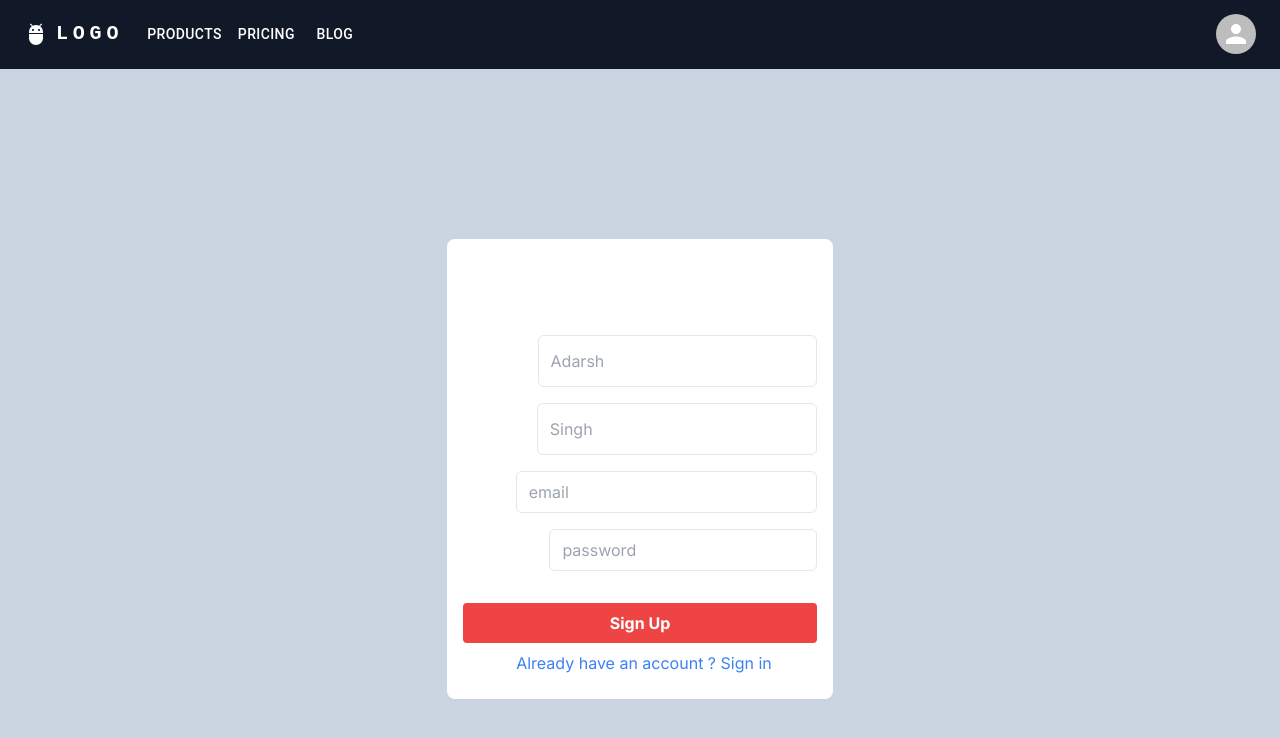
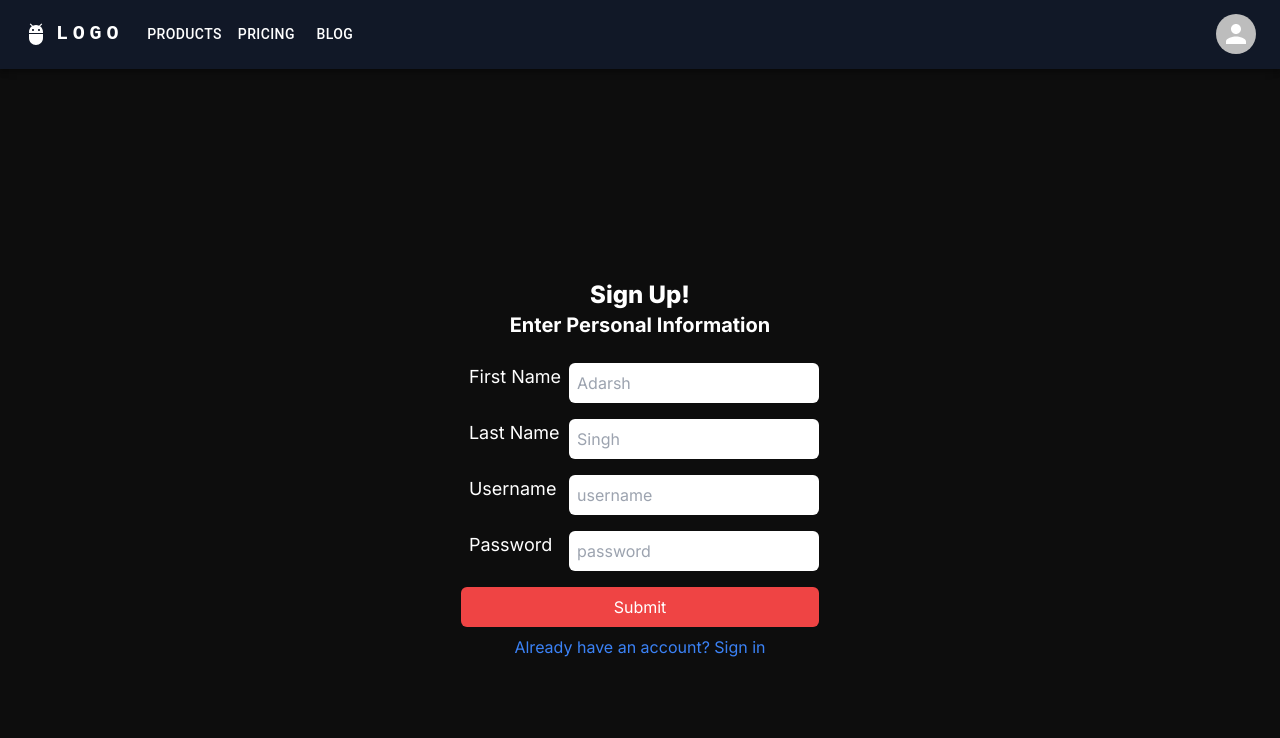
Before and after one commit to AdarshSingh9540/frontendPart, a Next.js app: page /signup in a window 1280 px wide. Shown: the top 738 px of the page. Built offline with nearby package versions, Linux system fonts and the light colour scheme.

Commit message:
auth update

```diff
--- a/package.json
+++ b/package.json
@@ -12,9 +12,11 @@
     "@emotion/react": "^11.11.4",
     "@emotion/styled": "^11.11.5",
     "@fontsource/roboto": "^5.0.13",
+    "@kinde-oss/kinde-auth-nextjs": "^2.2.13",
     "@mui/icons-material": "^5.15.19",
     "@mui/material": "^5.15.19",
     "@mui/styled-engine-sc": "^6.0.0-alpha.18",
+    "axios": "^1.7.2",
     "clsx": "^2.1.1",
     "framer-motion": "^11.2.10",
     "next": "14.2.3",
--- a/src/app/signup/page.tsx
+++ b/src/app/signup/page.tsx
@@ -1,95 +1,106 @@
 'use client'
-import React, { useState, useEffect } from 'react';
-import axios from 'axios';
+import React, { useState } from 'react';
+import axios from "axios";
 
-function SignUp() {
-    const [firstname, setFirstName] = useState("");
+function Page() {
+    const [firstName, setFirstName] = useState("");
+    const [lastName, setLastName] = useState("");
     const [email, setEmail] = useState("");
-    const [pass, setPass] = useState("");
-    const [lastname, setLastName] = useState("");
+    const [password, setPassword] = useState("");
 
+    const handleFirstNameChange = (e) => {
+        setFirstName(e.target.value);
+    }
 
-    useEffect(() => {
-        console.log(localStorage.getItem('firstName'));
-    }, []);
+    const handleLastNameChange = (e) => {
+        setLastName(e.target.value);
+    }
 
-    const handleFirstNameChange = (e:any) => {
-        const value = e.target.value;
-        setFirstName(value);
-        localStorage.setItem("firstname", value);
-    };
+    const handleUsernameChange = (e) => {
+        setEmail(e.target.value);
+    }
 
-    const handleLastNameChange = (e:any) => {
-        const value = e.target.value;
-        setLastName(value);
-        localStorage.setItem("lastname", value);
-    };
-
-    const handleEmailChange = (e:any) => {
-        const value = e.target.value;
-        setEmail(value);
-        localStorage.setItem("email", value);
-    };
-
-    const handlePassChange = (e:any) => {
-        const value = e.target.value;
-        setPass(value);
-        localStorage.setItem("password", value);
-    };
-
-    const handleSignUp = async () => {
-        try {
-            localStorage.removeItem("firstName");
-            const response = await axios.post("https://paytm-basic-backend.vercel.app/api/v1/user/signup", {
-                username: email,
-                firstname,
-                lastname,
-                password: pass
-            });
-
-            localStorage.setItem("token", response.data.token);
-            localStorage.setItem("firstName", firstname);
-
-            navigate("/dashboard");
-        } catch (error) {
-            console.error("Error signing up:", error);
+    const handlePasswordChange = (e) => {
+        setPassword(e.target.value);
     }
-    };
-
 
     return (
-        <div className='bg-slate-300 h-screen flex justify-center'>
-            <div className='flex flex-col justify-center'>
-                <div className='rounded-lg bg-white w-84 text-center p-4 px-4 h-mamx'>
-                    <h1 className="text-xl font-bold mb-4">Sign Up</h1>
-                    <p className="text-sm mb-4">Enter your details for signup</p>
-                    <div className="mb-4 flex">
-                        <label htmlFor="firstName" className="block mb-1 mr-2">First Name:</label>
-                        <input type="text" id="firstName" value={firstname} onChange={handleFirstNameChange} className="w-full px-3 py-2 border rounded-md" placeholder="Adarsh" />
+        <div className='flex items-center justify-center min-h-screen'>
+            <div>
+                <div className='flex flex-col justify-center items-center mb-6'>
+                    <h2 className='text-2xl font-extrabold'>Sign Up!</h2>
+                    <h4 className='text-xl font-bold'>Enter Personal Information</h4>
                 </div>
-                    <div className="mb-4 flex">
-                        <label htmlFor="lastName" className="block mb-1 mr-2">Last Name:</label>
-                        <input type="text" id="lastName" value={lastname} onChange={handleLastNameChange} className="w-full px-3 py-2 border rounded-md" placeholder="Singh" />
+                <div className='flex justify-between my-4'>
+                    <label className='mx-2 text-lg' htmlFor="firstName">First Name</label>
+                    <input
+                        className='p-2 text-black rounded-md'
+                        type="text"
+                        id="firstName"
+                        placeholder='Adarsh'
+                        value={firstName}
+                        onChange={handleFirstNameChange}
+                    />
                 </div>
-                    <div className="mb-4 flex">
-                        <label htmlFor="email" className="block mb-1 mr-2">Email:</label>
-                        <input type="email" id="email" value={email} onChange={handleEmailChange} className="w-full px-3 py-2 border rounded-md" placeholder="email" />
+                <div className='flex justify-between my-4'>
+                    <label className='mx-2 text-lg' htmlFor="lastName">Last Name</label>
+                    <input
+                        className='p-2 text-black rounded-md'
+                        type="text"
+                        id="lastName"
+                        placeholder='Singh'
+                        value={lastName}
+                        onChange={handleLastNameChange}
+                    />
                 </div>
-                    <div className="mb-4 flex">
-                        <label htmlFor="password" className="block mb-1 mr-2">Password:</label>
-                        <input type="password" id="password" value={pass} onChange={handlePassChange} className="w-full px-3 py-2 border rounded-md" placeholder="password" />
+                <div className='flex justify-between my-4'>
+                    <label className='mx-2 text-lg' htmlFor="username">Username</label>
+                    <input
+                        className='p-2 text-black rounded-md'
+                        type="text"
+                        id="username"
+                        placeholder='username'
+                        value={email
+                        }
+                        onChange={handleUsernameChange}
+                    />
                 </div>
-                    <div className='pt-4 flex flex-col '>
-                        <button onClick={handleSignUp} className="bg-red-500 hover:bg-red-600 text-white font-bold py-2 px-4 rounded">Sign Up</button>
-                        <button className="text-blue-500 hover:text-blue-600 ml-2 my-2" onClick={() => navigate("/signin")}>Already have an account ? Sign in</button>
+                <div className='flex justify-between my-4'>
+                    <label className='mx-2  text-lg' htmlFor="password">Password</label>
+                    <input
+                        className='p-2 text-black rounded-md'
+                        type="password"
+                        id="password"
+                        placeholder='password'
+                        value={password}
+                        onChange={handlePasswordChange}
+                    />
                 </div>
                 <div>
-                        {localStorage.getItem('first')}
+                    <button
+
+                    className='bg-red-500 p-2 rounded-md w-full'
+                    onClick={async () => {
+                        const response = await axios.post("http://localhost:3000/signup", {
+                          email,
+                          firstName,
+                          lastName,
+                          password
+                        });
+                        console.log("Form submitted:", { firstName, lastName, email, password });
+                        localStorage.setItem("token", response.data.token)
+                        // navigate("/dashboard")
+                      }}
+                    >
+                        Submit
+                    </button>
                 </div>
+                <div className='flex justify-center mt-2'>
+                    <p className='text-blue-500 cursor-pointer'>Already have an account? Sign in</p>
                 </div>
             </div>
         </div>
     );
 }
 
-export default SignUp;
+export default Page;
```
Also changed, not shown: 1 other file (tests, documents, lock files or other folders). Lines whose indentation alone changed are shown as unchanged.
